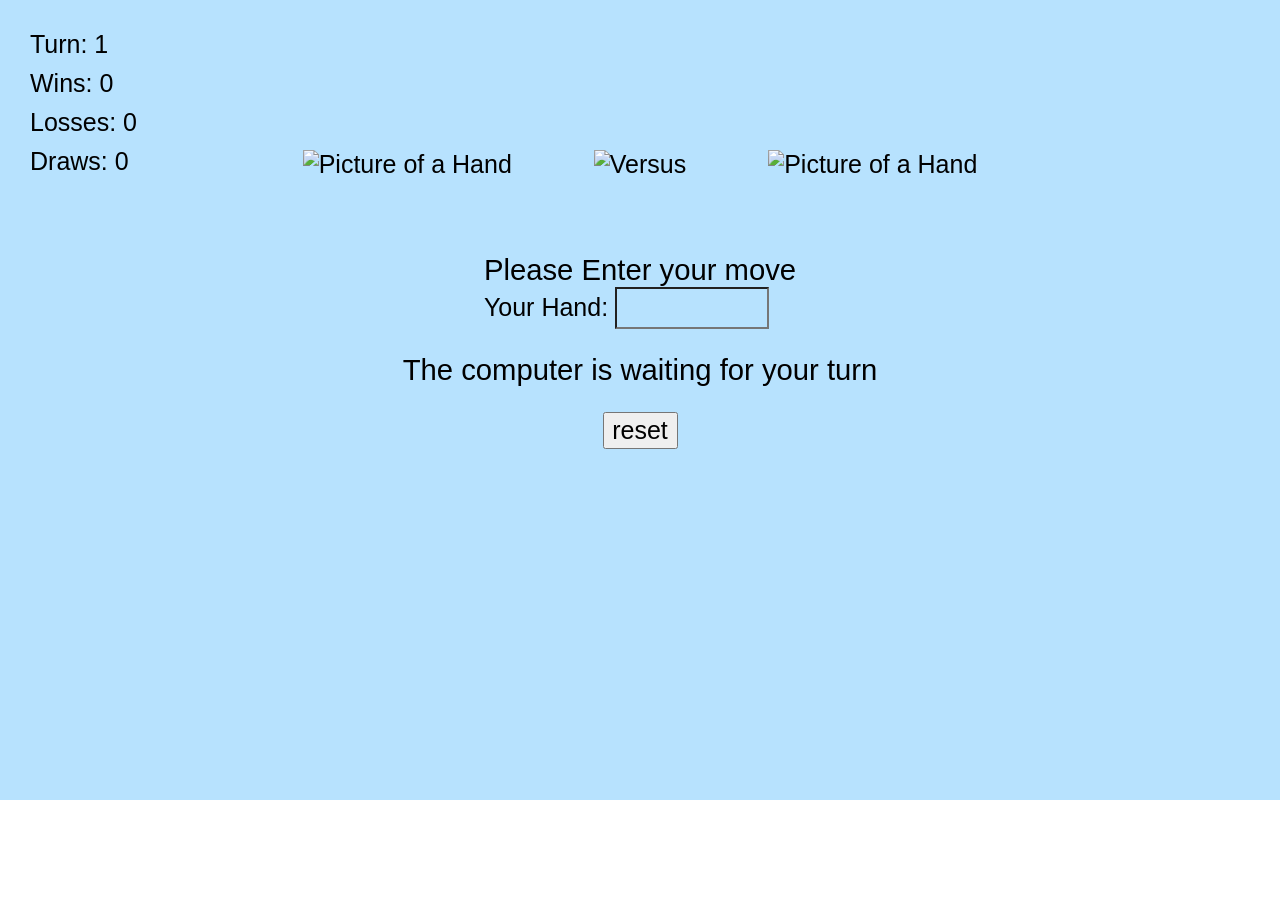
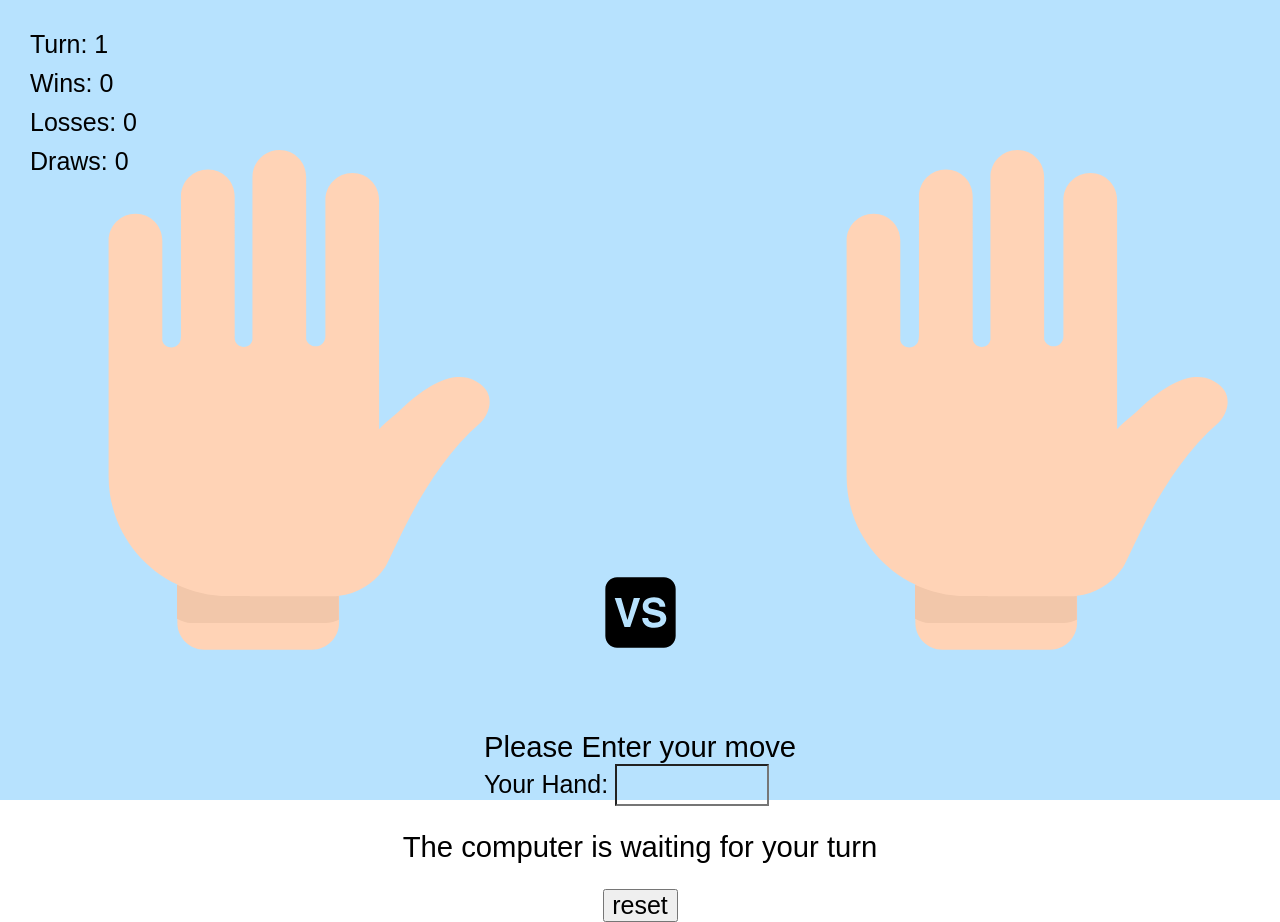
Before and after one commit to cperalt/Rock-Paper-Scissors, a plain HTML site: page index.html in a window 1280 px wide. Before the commit the page ends 800 px from the top, so only its background shows below. Drawn offline with Linux system fonts and the light colour scheme; the site is published under a folder, as on GitHub Pages, so addresses that start at the root find nothing; a web font is replaced by a local one.

Commit message:
Fixed svg path

```diff
--- a/index.html
+++ b/index.html
@@ -19,9 +19,9 @@
             <h4 id="draws">Draws: 0</h4>
         </div>
         <div id="images">
-            <img src="/SVGs/hand.svg" alt="Picture of a Hand" id="playerImg">
-            <img src="/SVGs/vs.svg" alt="Versus" id="versus">
-            <img src="/SVGs/hand.svg" alt="Picture of a Hand" id="computerImg">
+            <img src="SVGs/hand.svg" alt="Picture of a Hand" id="playerImg">
+            <img src="SVGs/vs.svg" alt="Versus" id="versus">
+            <img src="SVGs/hand.svg" alt="Picture of a Hand" id="computerImg">
         </div>
         <div id="instructions">
             <h3>Please Enter your move</h3>
```
